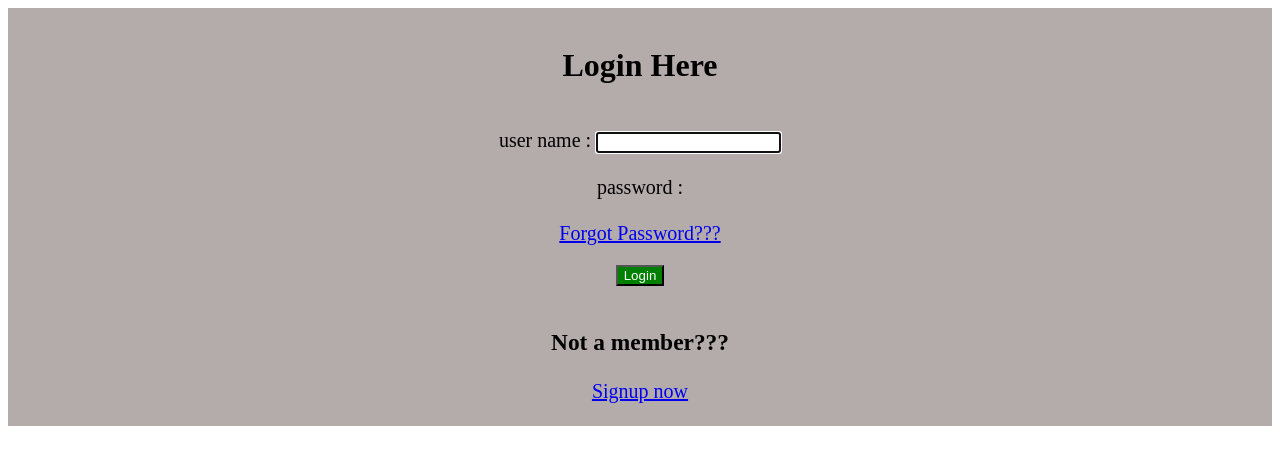
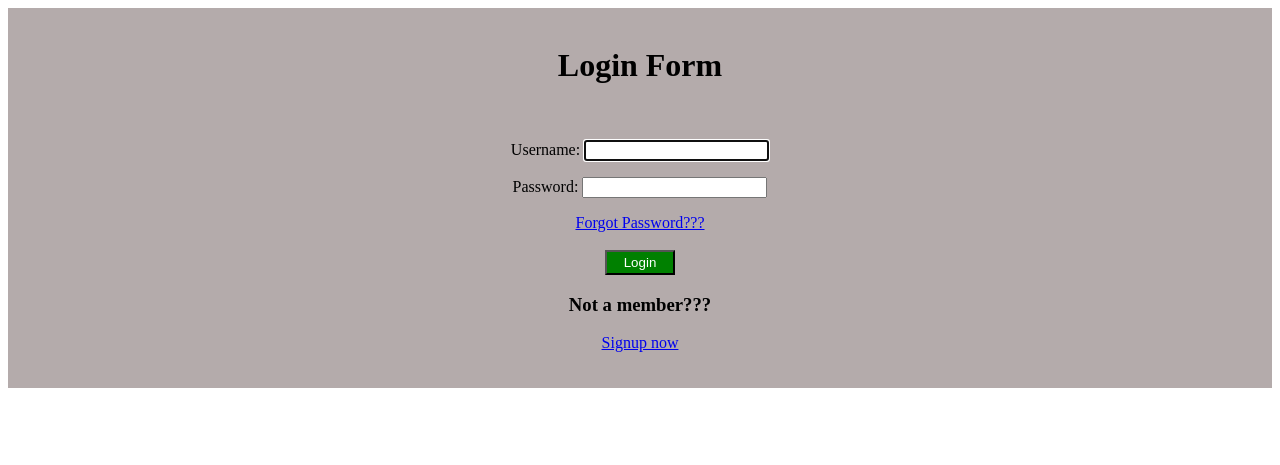
Before and after one commit to NikitaCitrusbug/librarymanagementsystem, a Django app: page /Login/ in a window 1280 px wide. Shown: the top 465 px of the page. Run offline with Django 4.2, Linux system fonts and the light colour scheme.

Commit message:
create login form and dashboard

```diff
--- a/librarymanagement/librarysystem/forms.py
+++ b/librarymanagement/librarysystem/forms.py
@@ -14,13 +14,15 @@ class CustomUserCreationForm(UserCreationForm):
             user.save()
         return user
 
-class LoginForm(UserCreationForm):
-    class Meta(UserCreationForm.Meta):
-        model = User
-        fields = ['username']
 
-    def save(self,commit=True):
-        user = super().save(commit=False)
-        if commit:
-            user.save()
-        return user
+
+# class LoginForm(UserCreationForm):
+#     class Meta(UserCreationForm.Meta):
+#         model = User
+#         fields = ['username' , 'email']
+
+#     def save(self,commit=True):
+#         user = super().save(commit=False)
+#         if commit:
+#             user.save()
+#         return user
--- a/librarymanagement/librarysystem/templates/login.html
+++ b/librarymanagement/librarysystem/templates/login.html
@@ -1,4 +1,46 @@
 <!DOCTYPE html>
+<html lang="en">
+  <head>
+    <meta charset="UTF-8" />
+    <meta http-equiv="X-UA-Compatible" content="IE=edge" />
+    <meta name="viewport" content="width=device-width, initial-scale=1.0" />
+    <title>Login</title>
+  </head>
+  <body>
+    <div>
+      <center>
+        <form method="post" style="background-color: rgb(180, 171, 171)">
+          <br />
+          <h1>Login Form</h1>
+          <br />
+          {% csrf_token %} {{ form.as_p }}
+
+          <div>
+            <a href="#">Forgot Password???</a>
+          </div>
+          <br>
+          <div>
+            <input
+              type="submit"
+              value="Login"
+              style="background-color: green; color: white; width: 70px;height: 25px;"
+            />
+          </div>
+          <div>
+            <h3>Not a member???</h3>
+            <a href="http://127.0.0.1:8000/Signup/" class="btn btn-secondary"
+              >Signup now</a
+            >
+          </div>
+          <br />
+          <br />
+        </form>
+      </center>
+    </div>
+  </body>
+</html>
+
+<!-- <!DOCTYPE html>
 <html lang="en">
   <head>
     <meta charset="UTF-8" />
@@ -16,7 +58,11 @@
           <br />
           <div>user name : {{ form.username }}</div>
           <br />
-          <div>password : {{form.password}}</div>
+
+          <div>email : {{form.email}}</div>
+          <br />
+
+          <div>password : {{ form.password}}</div>
           <br />
 
           <div>
@@ -41,4 +87,4 @@
       </form>
     </div>
   </body>
-</html>
+</html> -->
--- a/librarymanagement/librarysystem/urls.py
+++ b/librarymanagement/librarysystem/urls.py
@@ -1,12 +1,13 @@
 from django.urls import path,include
 from django.views.generic import TemplateView
 from . import views
-from .views import Signup ,LoginView
+from .views import Signup
 from .models import *
 from django import forms
 
 urlpatterns = [
-    path('', views.home),
-    path('Signup/',Signup.as_view(),name='signup'),
-    path('Login/' ,LoginView.as_view(), name = 'login'),
+    path('', views.home , name = 'home'),
+    path('Signup/',Signup.as_view(), name='signup'),
+    path('Login/' ,views.user_login, name = 'login'),
+    path('Dashboard/' ,views.dashboard, name = 'dashboard'),
 ]
--- a/librarymanagement/librarysystem/views.py
+++ b/librarymanagement/librarysystem/views.py
@@ -8,11 +8,12 @@ from django.views.generic import View, CreateView
 from django.shortcuts import render , redirect , reverse
 from django import forms
 from librarysystem import forms
-from django.http import HttpResponse
+from django.http import HttpResponse, HttpResponseRedirect
 from librarysystem.models import User, AbstractUser
-from librarysystem.forms import CustomUserCreationForm , LoginForm
+from librarysystem.forms import CustomUserCreationForm
 from django.contrib.auth import authenticate, login
 from django.core.exceptions import PermissionDenied
+from django.contrib.auth.forms import AuthenticationForm
 
 
 def home(request):
@@ -33,54 +34,53 @@ class Signup(CreateView):
             msg = "error"
             return HttpResponse(msg)
 
+def user_login(request):
+    if request.method == 'POST':
+        form = AuthenticationForm(request=request, data = request.POST)
+        if form.is_valid():
+            username = form.cleaned_data['username']
+            password = form.cleaned_data['password']
+            user = authenticate(username=username , password = password)
+            if user is not None:
+                login(request,user)
+                return HttpResponseRedirect('/Dashboard/')
+    else:
+        form = AuthenticationForm()
+    return render(request,'login.html', {'form' : form})
 
+def dashboard(request):
+    return render(request, 'dashboard.html')
 
+# class LoginView(View):
+#     def get(self, request):
+#         return render(request, 'login.html', { 'form':  LoginForm })
 
-class LoginView(View):
-    def get(self, request):
-        return render(request, 'login.html', { 'form':  LoginForm })
+#     # really low level
+#     def post(self, request):
+#         form = LoginForm(request, request.POST)
+#         if form.is_valid():
+#             user = authenticate(
+#                 request,
+#                 username=form.cleaned_data.get('username'),
+#                 password=form.cleaned_data.get('password'),
+#                 email=form.cleaned_data.get('email')
+#             )
 
-    # really low level
-    def post(self, request):
-        form = LoginForm(request, request.POST)
-        if form.is_valid():
-            user = authenticate(
-                request,
-                username=form.cleaned_data.get('username'),
-                password=form.cleaned_data.get('password')
-            )
+#             if user is None:
+#                 return render(
+#                     request,
+#                     'login.html',
+#                     { 'form': form, 'invalid_creds': True }
+#                 )
 
-            if user is None:
-                return render(
-                    request,
-                    'login.html',
-                    { 'form': form, 'invalid_creds': True }
-                )
+#             try:
+#                 form.confirm_login_allowed(user)
+#             except forms.ValidationError:
+#                 return render(
+#                     request,
+#                     'login.html',
+#                     { 'form': form, 'invalid_creds': True }
+#                 )
+#             login(request, user)
 
-            try:
-                form.confirm_login_allowed(user)
-            except forms.ValidationError:
-                return render(
-                    request,
-                    'login.html',
-                    { 'form': form, 'invalid_creds': True }
-                )
-            login(request, user)
-
-            return redirect(reverse('login'))
-
-
-# class Login(CreateView):
-#     model=User
-#     form_class = LoginForm
-#     template_name = 'login.html'
-
-#     def post(self,request):
-#         form = self.form_class(request.POST)
-#         if form.is_valid():
-#             form.save()
-#             msg = "login successfully"
-#             return HttpResponse(msg)
-#         else:
-#             msg = "error"
-#             return HttpResponse(msg)
+#             return redirect(reverse('user_form'))
```
Also changed, not shown: librarymanagement/librarymanagement/settings.py (+7 -2 lines), librarymanagement/librarysystem/templates/dashboard.html (added, +61 -0 lines), librarymanagement/db.sqlite3 (deleted), librarymanagement/librarysystem/migrations/0001_initial.py.
